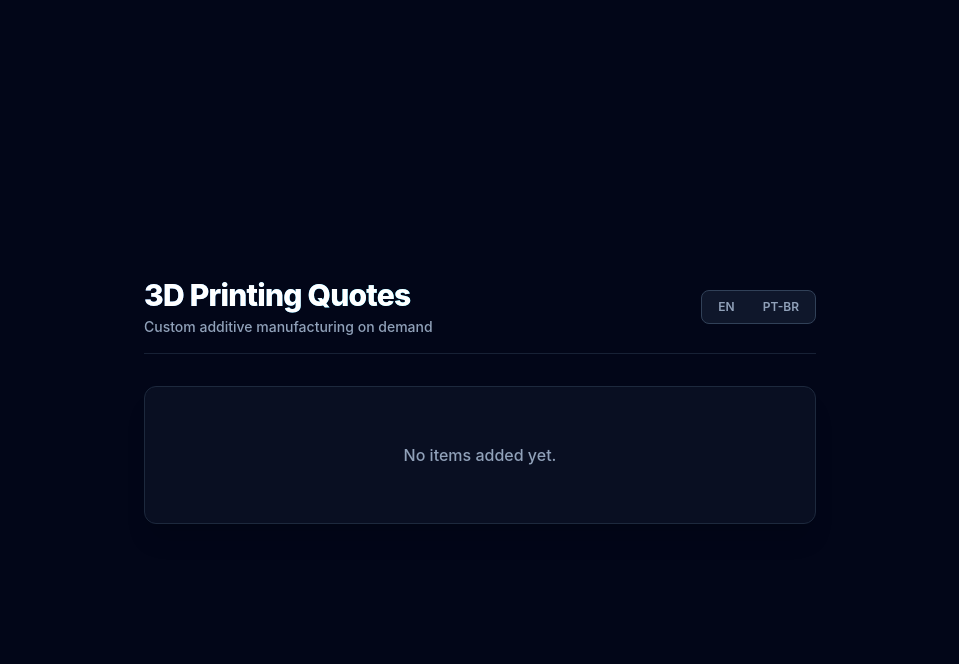
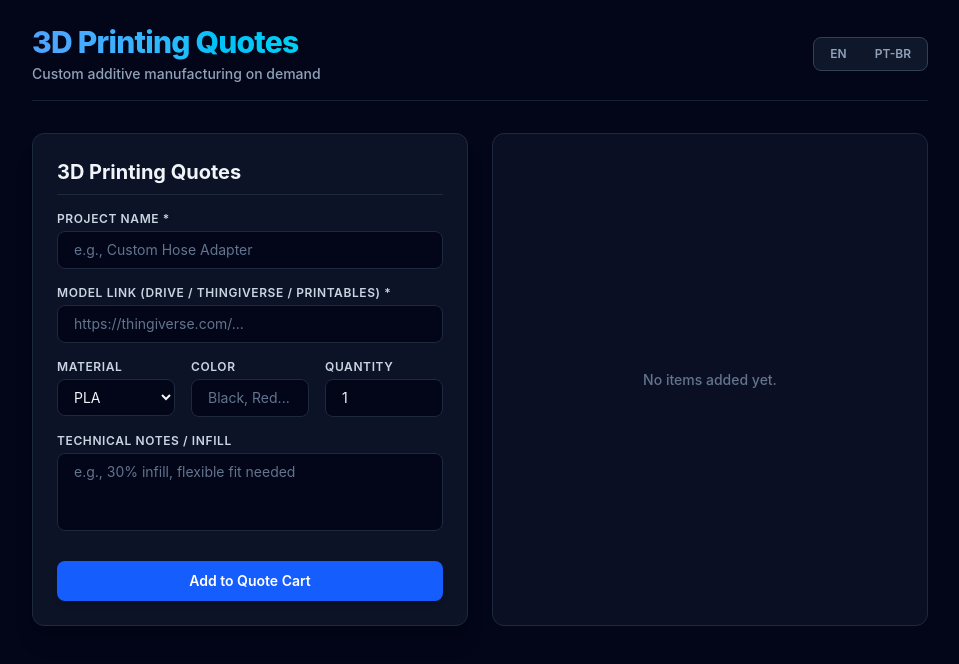
Before and after one commit to devmourao/orcamento-3d, a React (Vite) app: page / in a window 1280 px wide. Shown: the top 664 px of the page, without its empty margins (160-1119 px from the left). Built offline with nearby package versions, Linux system fonts and the light colour scheme.

Commit message:
feat: add OrderForm component and integrate with App for item submission

```diff
--- a/src/App.tsx
+++ b/src/App.tsx
@@ -1,14 +1,19 @@
 import { useTranslation } from 'react-i18next';
 import { LanguageSwitcher } from './components/LanguageSwitcher';
+import { OrderForm } from './components/OrderForm';
 
 function App() {
   const { t } = useTranslation();
 
+  const handleAddItem = (item: any) => {
+    console.log('New 3D Print Quote Item:', item);
+  };
+
   return (
-    <div className="min-h-screen bg-slate-950 text-slate-100 flex flex-col items-center justify-center p-6 antialiased">
-      <header className="w-full max-w-2xl flex items-center justify-between mb-8 pb-4 border-b border-slate-800/80">
+    <div className="min-h-screen bg-slate-950 text-slate-100 flex flex-col items-center justify-start p-6 antialiased">
+      <header className="w-full max-w-4xl flex items-center justify-between mb-8 pb-4 border-b border-slate-800/80">
         <div>
-          <h1 className="text-3xl font-extrabold tracking-tight text-white bg-gradient-to-r from-blue-400 to-cyan-400 bg-clip-text text-transparent">
+          <h1 className="text-3xl font-extrabold tracking-tight bg-gradient-to-r from-blue-400 to-cyan-400 bg-clip-text text-transparent">
             {t('header.title')}
           </h1>
           <p className="text-sm font-medium text-slate-400 mt-1">
@@ -18,10 +23,14 @@ function App() {
         <LanguageSwitcher />
       </header>
 
-      <main className="w-full max-w-2xl bg-slate-900/60 backdrop-blur-sm p-6 rounded-xl border border-slate-800 shadow-xl">
-        <p className="text-slate-400 text-center py-8 font-medium">
-          {t('cart.empty')}
-        </p>
+      <main className="w-full max-w-4xl grid grid-cols-1 md:grid-cols-2 gap-6">
+        <OrderForm onAddItem={handleAddItem} />
+
+        <section className="bg-slate-900/60 p-6 rounded-xl border border-slate-800 flex items-center justify-center">
+          <p className="text-slate-500 text-sm font-medium">
+            {t('cart.empty')}
+          </p>
+        </section>
       </main>
     </div>
   );
--- /dev/null
+++ b/src/components/OrderForm.tsx
@@ -0,0 +1,174 @@
+import React, { useState } from 'react';
+import { useTranslation } from 'react-i18next';
+import type { FilamentMaterial, PrintItem } from '../types/order';
+
+interface OrderFormProps {
+  onAddItem: (item: Omit<PrintItem, 'id'>) => void;
+}
+
+export const OrderForm: React.FC<OrderFormProps> = ({ onAddItem }) => {
+  const { t } = useTranslation();
+
+  const [projectName, setProjectName] = useState('');
+  const [fileUrl, setFileUrl] = useState('');
+  const [material, setMaterial] = useState<FilamentMaterial>('PLA');
+  const [color, setColor] = useState('');
+  const [quantity, setQuantity] = useState(1);
+  const [notes, setNotes] = useState('');
+
+  const handleSubmit = (e: React.FormEvent) => {
+    e.preventDefault();
+
+    if (!projectName.trim() || !fileUrl.trim()) return;
+
+    onAddItem({
+      projectName,
+      fileUrl,
+      material,
+      color: color.trim() || 'Standard',
+      quantity: Math.max(1, quantity),
+      notes,
+    });
+
+    // Reset form fields
+    setProjectName('');
+    setFileUrl('');
+    setColor('');
+    setQuantity(1);
+    setNotes('');
+  };
+
+  return (
+    <form
+      onSubmit={handleSubmit}
+      className="bg-slate-900/80 p-6 rounded-xl border border-slate-800 shadow-xl space-y-4"
+    >
+      <h2 className="text-xl font-bold text-slate-100 mb-4 border-b border-slate-800 pb-2">
+        {t('header.title')}
+      </h2>
+
+      {/* Project Name */}
+      <div>
+        <label
+          htmlFor="projectName"
+          className="block text-xs font-semibold text-slate-300 uppercase tracking-wider mb-1"
+        >
+          {t('form.projectName')} *
+        </label>
+        <input
+          id="projectName"
+          type="text"
+          required
+          value={projectName}
+          onChange={(e) => setProjectName(e.target.value)}
+          placeholder={t('form.projectNamePlaceholder')}
+          className="w-full bg-slate-950 border border-slate-800 rounded-lg px-4 py-2 text-slate-100 placeholder-slate-500 focus:outline-none focus:ring-2 focus:ring-blue-500 transition-all text-sm"
+        />
+      </div>
+
+      {/* File URL */}
+      <div>
+        <label
+          htmlFor="fileUrl"
+          className="block text-xs font-semibold text-slate-300 uppercase tracking-wider mb-1"
+        >
+          {t('form.fileUrl')} *
+        </label>
+        <input
+          id="fileUrl"
+          type="url"
+          required
+          value={fileUrl}
+          onChange={(e) => setFileUrl(e.target.value)}
+          placeholder="https://thingiverse.com/..."
+          className="w-full bg-slate-950 border border-slate-800 rounded-lg px-4 py-2 text-slate-100 placeholder-slate-500 focus:outline-none focus:ring-2 focus:ring-blue-500 transition-all text-sm"
+        />
+      </div>
+
+      {/* Grid: Material, Color, Quantity */}
+      <div className="grid grid-cols-1 md:grid-cols-3 gap-4">
+        {/* Material */}
+        <div>
+          <label
+            htmlFor="material"
+            className="block text-xs font-semibold text-slate-300 uppercase tracking-wider mb-1"
+          >
+            {t('form.material')}
+          </label>
+          <select
+            id="material"
+            value={material}
+            onChange={(e) => setMaterial(e.target.value as FilamentMaterial)}
+            className="w-full bg-slate-950 border border-slate-800 rounded-lg px-3 py-2 text-slate-100 focus:outline-none focus:ring-2 focus:ring-blue-500 transition-all text-sm"
+          >
+            <option value="PLA">PLA</option>
+            <option value="TPU">TPU (Flexible)</option>
+            <option value="PETG">PETG</option>
+          </select>
+        </div>
+
+        {/* Color */}
+        <div>
+          <label
+            htmlFor="color"
+            className="block text-xs font-semibold text-slate-300 uppercase tracking-wider mb-1"
+          >
+            {t('form.color')}
+          </label>
+          <input
+            id="color"
+            type="text"
+            value={color}
+            onChange={(e) => setColor(e.target.value)}
+            placeholder="Black, Red..."
+            className="w-full bg-slate-950 border border-slate-800 rounded-lg px-4 py-2 text-slate-100 placeholder-slate-500 focus:outline-none focus:ring-2 focus:ring-blue-500 transition-all text-sm"
+          />
+        </div>
+
+        {/* Quantity */}
+        <div>
+          <label
+            htmlFor="quantity"
+            className="block text-xs font-semibold text-slate-300 uppercase tracking-wider mb-1"
+          >
+            {t('form.quantity')}
+          </label>
+          <input
+            id="quantity"
+            type="number"
+            min="1"
+            value={quantity}
+            onChange={(e) => setQuantity(parseInt(e.target.value) || 1)}
+            className="w-full bg-slate-950 border border-slate-800 rounded-lg px-4 py-2 text-slate-100 focus:outline-none focus:ring-2 focus:ring-blue-500 transition-all text-sm"
+          />
+        </div>
+      </div>
+
+      {/* Technical Notes */}
+      <div>
+        <label
+          htmlFor="notes"
+          className="block text-xs font-semibold text-slate-300 uppercase tracking-wider mb-1"
+        >
+          {t('form.notes')}
+        </label>
+        <textarea
+          id="notes"
+          rows={3}
+          value={notes}
+          onChange={(e) => setNotes(e.target.value)}
+          placeholder={t('form.notesPlaceholder')}
+          className="w-full bg-slate-950 border border-slate-800 rounded-lg px-4 py-2 text-slate-100 placeholder-slate-500 focus:outline-none focus:ring-2 focus:ring-blue-500 transition-all text-sm resize-none"
+        />
+      </div>
+
+      {/* Submit Button */}
+      <button
+        type="submit"
+        className="w-full bg-blue-600 hover:bg-blue-500 active:bg-blue-700 text-white font-semibold py-2.5 rounded-lg transition-colors text-sm shadow-md cursor-pointer mt-2"
+      >
+        {t('form.submit')}
+      </button>
+    </form>
+  );
+};
--- a/src/hooks/useCart.ts
+++ b/src/hooks/useCart.ts
@@ -1,5 +1,5 @@
 import { useState, useEffect } from 'react';
-import type { PrintItem } from '../types/Order';
+import type { PrintItem } from '../types/order';
 
 const STORAGE_KEY = '@3d-print-quotes:cart-v1';
 
```
